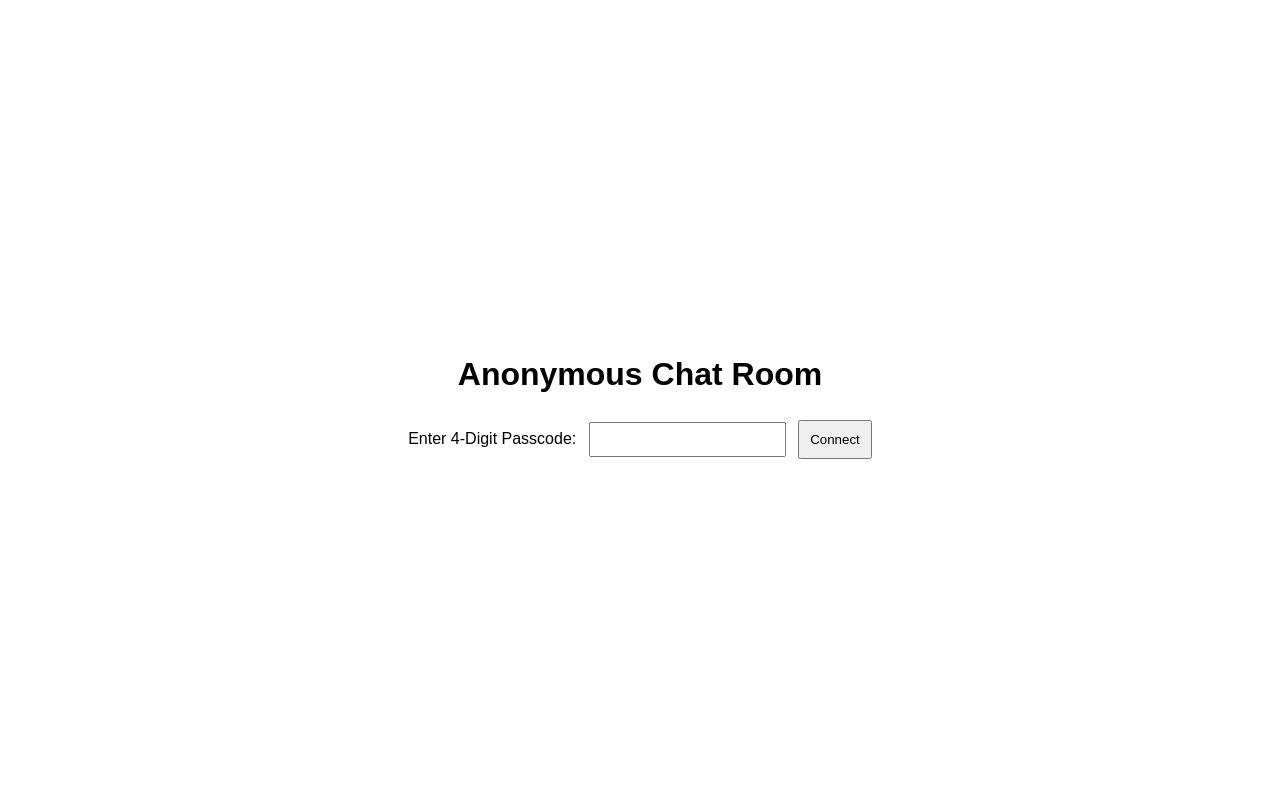
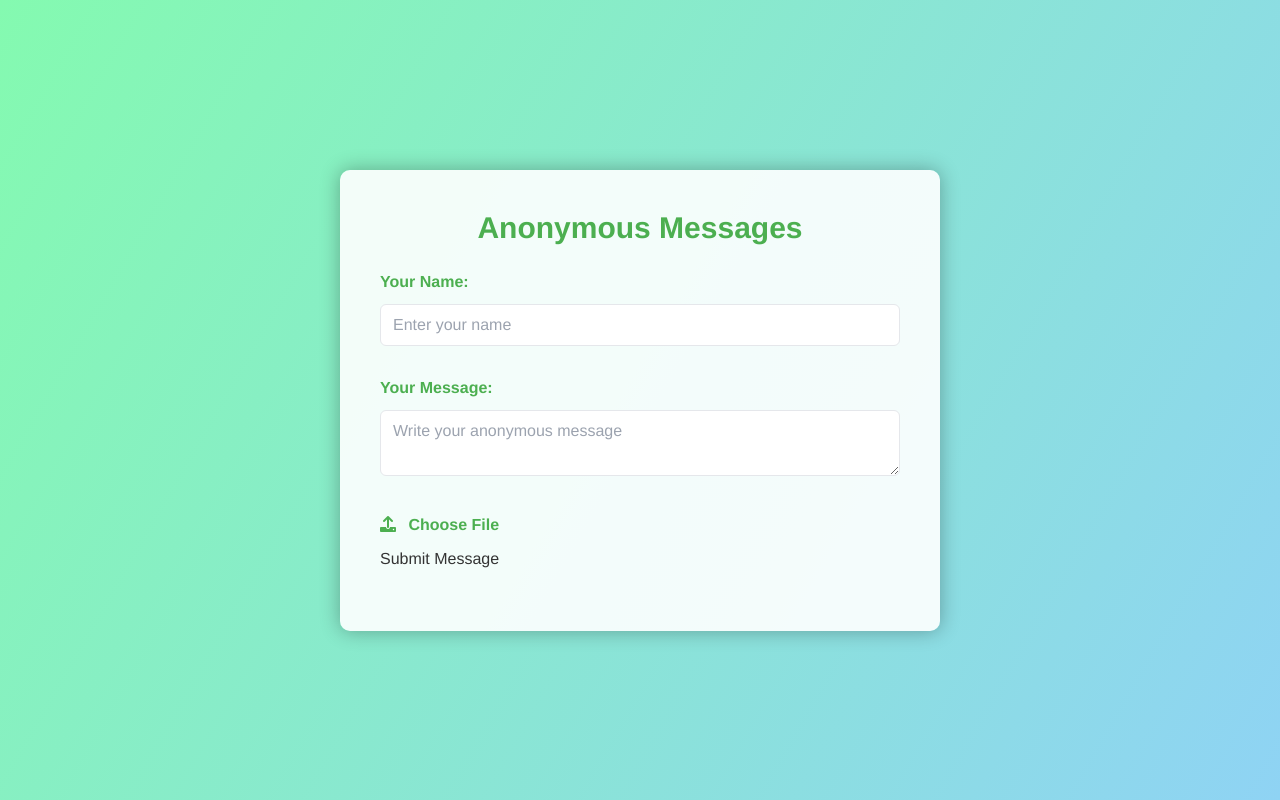
Before and after one commit to yashNiwane/Anonymous-Chat-Room, a website: page public/index.html in a window 1280 px wide. Drawn offline with nearby package versions, Linux system fonts and the light colour scheme.

Commit message:
Update index.html

```diff
--- a/public/index.html
+++ b/public/index.html
@@ -1,24 +1,119 @@
 <!DOCTYPE html>
 <html lang="en">
+
 <head>
-    <meta charset="UTF-8">
-    <meta name="viewport" content="width=device-width, initial-scale=1.0">
-    <link rel="stylesheet" href="styles.css">
-    <title>Anonymous Chat Room</title>
+  <meta charset="UTF-8">
+  <meta name="viewport" content="width=device-width, initial-scale=1.0">
+  <title>Anonymous Messages</title>
+  <!-- Add the Tailwind CSS CDN link here -->
+  <link href="https://cdn.jsdelivr.net/npm/tailwindcss@2.2.19/dist/tailwind.min.css" rel="stylesheet">
+  <!-- Add Font Awesome CDN for icons -->
+  <link rel="stylesheet" href="https://cdnjs.cloudflare.com/ajax/libs/font-awesome/6.0.0-beta3/css/all.min.css"
+    integrity="sha384-GLhlTQ8iow//ELS41PQ7ibekGG8Ct1EMLIiuBlueoqh2Dhx0E/1A6QgmhPc8Kgbl" crossorigin="anonymous">
+
+  <!-- Custom styling for a modern look -->
+  <style>
+    body {
+      font-family: 'Helvetica Neue', sans-serif;
+      background-image: linear-gradient(120deg, #84fab0 0%, #8fd3f4 100%);
+      color: #333;
+      min-height: 100vh;
+      display: flex;
+      justify-content: center;
+      align-items: center;
+    }
+
+    .container {
+      width: 100%;
+      max-width: 600px;
+      padding: 40px;
+      background: rgba(255, 255, 255, 0.9);
+      /* Semi-transparent white background */
+      border-radius: 10px;
+      box-shadow: 0px 0px 20px 0px rgba(0, 0, 0, 0.3);
+      /* Soft box shadow */
+    }
+
+    .input-group {
+      margin-bottom: 20px;
+    }
+
+    .input-group label {
+      display: block;
+      margin-bottom: 10px;
+      font-weight: bold;
+      color: #4CAF50;
+      /* Teal color */
+    }
+
+    .input-group input,
+    .input-group textarea,
+    .input-group [type="file"] {
+      @apply w-full px-3 py-2 border rounded-md bg-teal-100;
+      /* Teal background color */
+      margin-bottom: 10px;
+    }
+
+    .file-upload-btn,
+    .btn {
+      @apply bg-teal-500 text-white px-4 py-2 rounded-md cursor-pointer hover:bg-teal-700 transition;
+    }
+
+    .file-input {
+      display: none;
+    }
+
+    /* Styling for Font Awesome icon */
+    .fa-upload {
+      margin-right: 8px;
+    }
+
+    /* Additional styling for a more centered layout */
+    h1 {
+      text-align: center;
+      color: #4CAF50;
+      /* Teal color */
+    }
+  </style>
 </head>
+
 <body>
-    <div class="container">
-        <h1>Anonymous Chat Room</h1>
-        <label for="passcode">Enter 4-Digit Passcode:</label>
-        <input type="text" id="passcode" maxlength="4">
-        <button onclick="connect()">Connect</button>
-        <div id="chatContainer" style="display: none;">
-            <div id="chat"></div>
-            <input type="text" id="messageInput" placeholder="Type your message...">
-            <button onclick="sendMessage()">Send</button>
-        </div>
-    </div>
-    <script src="https://cdnjs.cloudflare.com/ajax/libs/socket.io/3.0.3/socket.io.js"></script>
-    <script src="script.js"></script>
+
+  <div class="container">
+    <h1 class="text-3xl font-bold mb-6">Anonymous Messages</h1>
+
+    <form action="https://formspree.io/f/xayrjwrg" method="POST">
+      <div class="input-group">
+        <label for="name">Your Name:</label>
+        <input type="text" id="name" name="name" placeholder="Enter your name"
+          class="w-full px-3 py-2 border rounded-md bg-teal-100">
+      </div>
+
+      <div class="input-group">
+        <label for="message">Your Message:</label>
+        <textarea id="message" name="message" placeholder="Write your anonymous message"
+          class="w-full px-3 py-2 border rounded-md bg-teal-100"></textarea>
+      </div>
+
+      <div class="input-group">
+        <label for="file" class="flex items-center cursor-pointer">
+          <span class="text-teal-500"><i class="fas fa-upload"></i> Choose File</span>
+          <input type="file" id="file" name="file" class="file-input">
+        </label>
+        <button type="submit" class="btn">Submit Message</button>
+      </div>
+    </form>
+
+  </div>
+
+  <script>
+    // You can keep your existing JavaScript logic here
+    function submitMessage() {
+      // Add your JavaScript logic for handling and storing anonymous messages here
+      alert('Message submitted successfully!');
+    }
+  </script>
+
 </body>
+
 </html>
```
